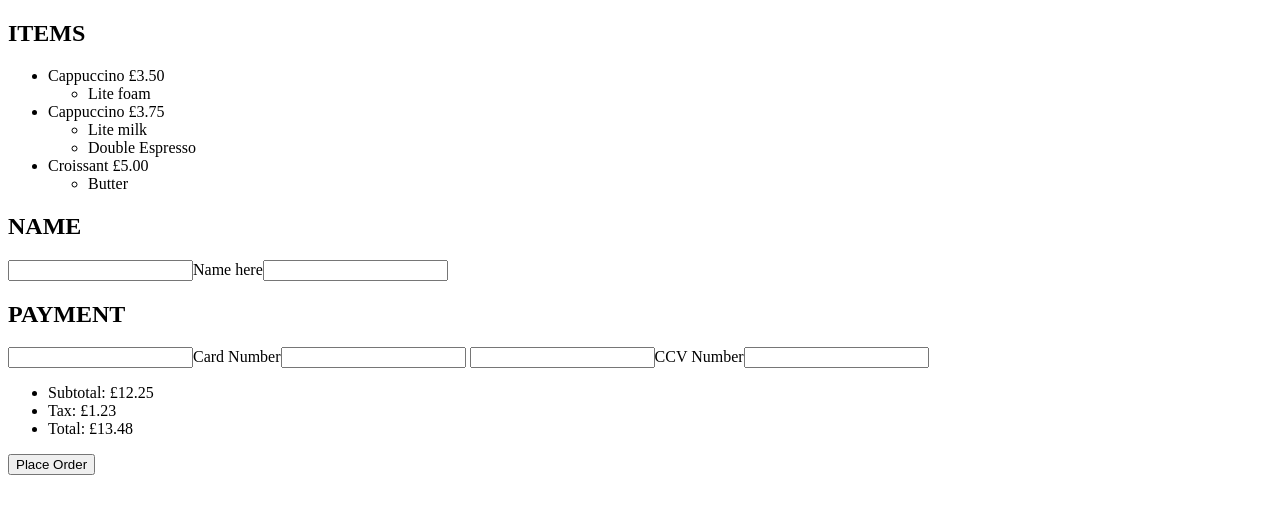
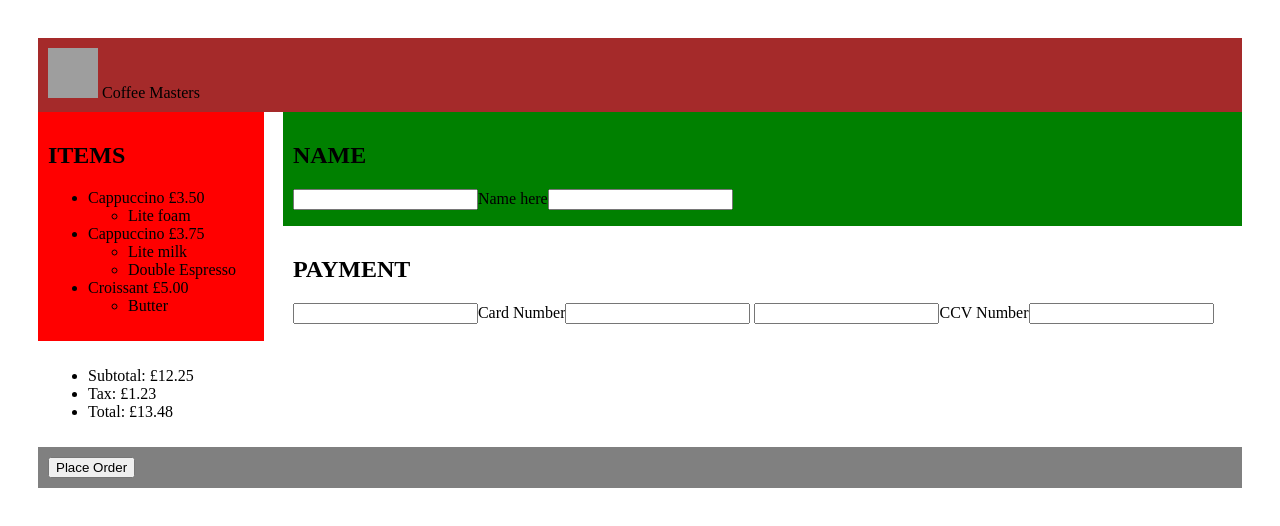
Before and after one commit to Barneygray/EY-coding-masterclass, a plain HTML site: page Week1/D2-CSS/Coffee.html in a window 1280 px wide. Drawn offline with Linux system fonts and the light colour scheme; grey boxes are pictures that could not be loaded.

Commit message:
layout in

```diff
--- a/Week1/D2-CSS/Coffee.css
+++ b/Week1/D2-CSS/Coffee.css
@@ -1,3 +1,11 @@
+* {
+  box-sizing: border-box;
+}
+
+body {
+  padding: 30px;
+}
+
 .page-header {
     grid-area: nav-header;
     background-color: brown;
@@ -6,13 +14,13 @@
 
 .order-box {
     grid-area: left-box;
-    background-color: coffee;
+    background-color: red;
     padding: 10px;
 }
 
 .name-box {
     grid-area: ur-box;
-    background-color: coffee;
+    background-color: green;
     padding: 10px;
 }
 
@@ -29,7 +37,7 @@
 }
 
 .order-button {
-    grid-area: bottom;
+    grid-area: footer;
     background-color: grey;
     padding: 10px;
 }
@@ -37,9 +45,9 @@
 .my-page {
     display: grid;
     grid-template-areas:
-    "nav-header nav-header nav-header "
-    "ur-box . ul-box"
-    "ur-box . lr-box"
-    ". lower-box ."
-    "bottom bottom bottom"
+    "nav-header nav-header nav-header"
+    "left-box . ur-box"
+    "left-box . lr-box"
+    "lower-box lower-box lower-box"
+    "footer footer footer";
 }
--- a/Week1/D2-CSS/Coffee.html
+++ b/Week1/D2-CSS/Coffee.html
@@ -6,9 +6,15 @@
     <link
   href="https://fonts.googleapis.com/css2?family=Open+Sans:wght@400;700&display=swap"
   rel="stylesheet"/>
-    <title class = "page-header">Coffee Masters</title>
+    <link rel="stylesheet" href="Coffee.css">
+    <title>Coffee Masters</title>
 </head>
 <body>
+    <div class = "my-page">
+        <header  class = "page-header">
+            <img src = "https://btholt.github.io/complete-intro-to-web-dev-v3/images/coffee_masters_logo.png" alt = "Coffee Masters logo" height = "50" width = "50"/>
+            Coffee Masters
+        </header>
         <div class = "order-box">
             <h2>ITEMS</h2>
            <ul>
@@ -61,8 +67,9 @@
                 </li>
             </ul>
         </div>
-    <div class = "button-box">
+        <div class = "order-button">
             <button>Place Order</button>
+        </div>
     </div>
 </body>
 </html>
```
Lines whose indentation alone changed are shown as unchanged.
